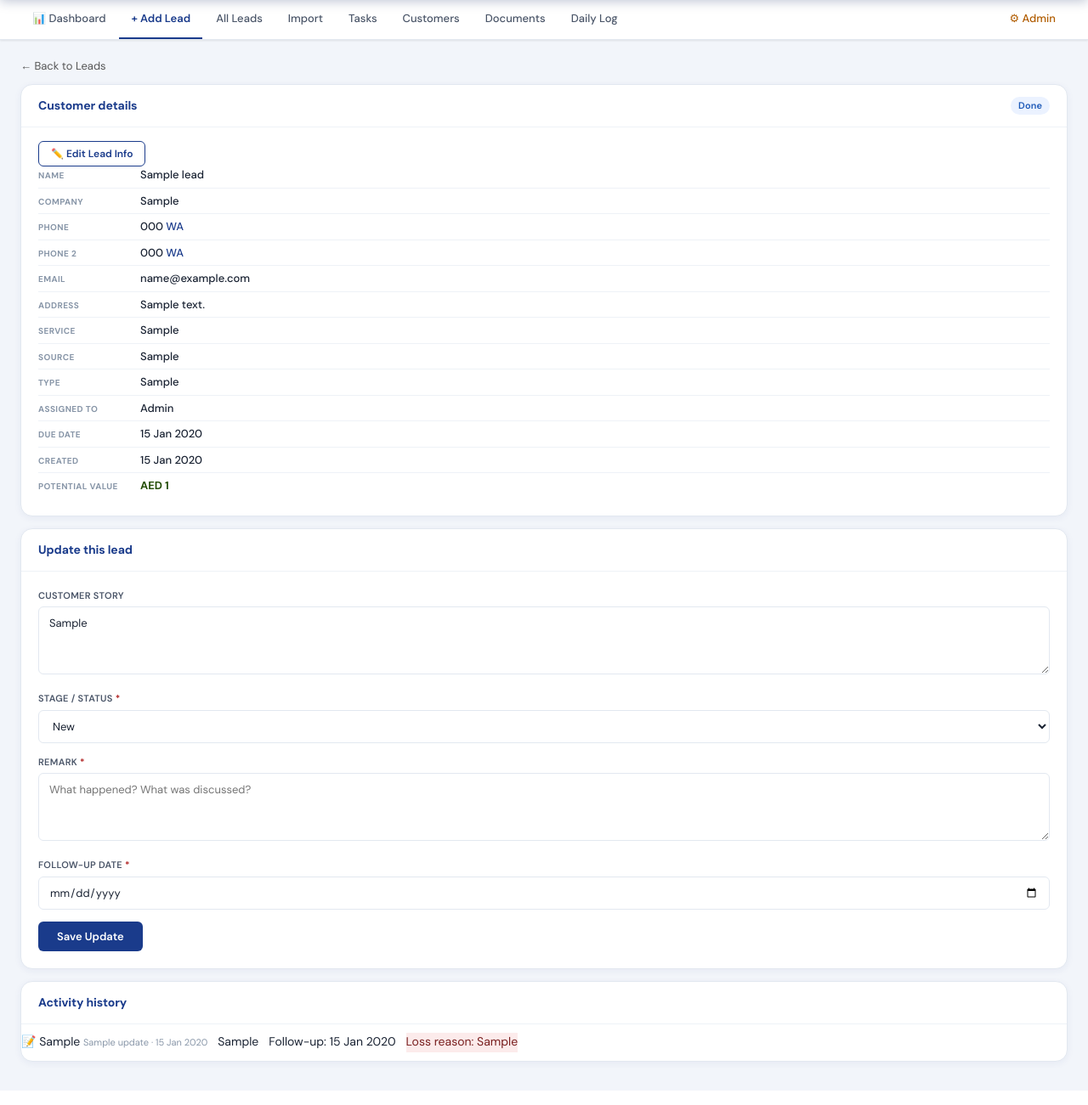
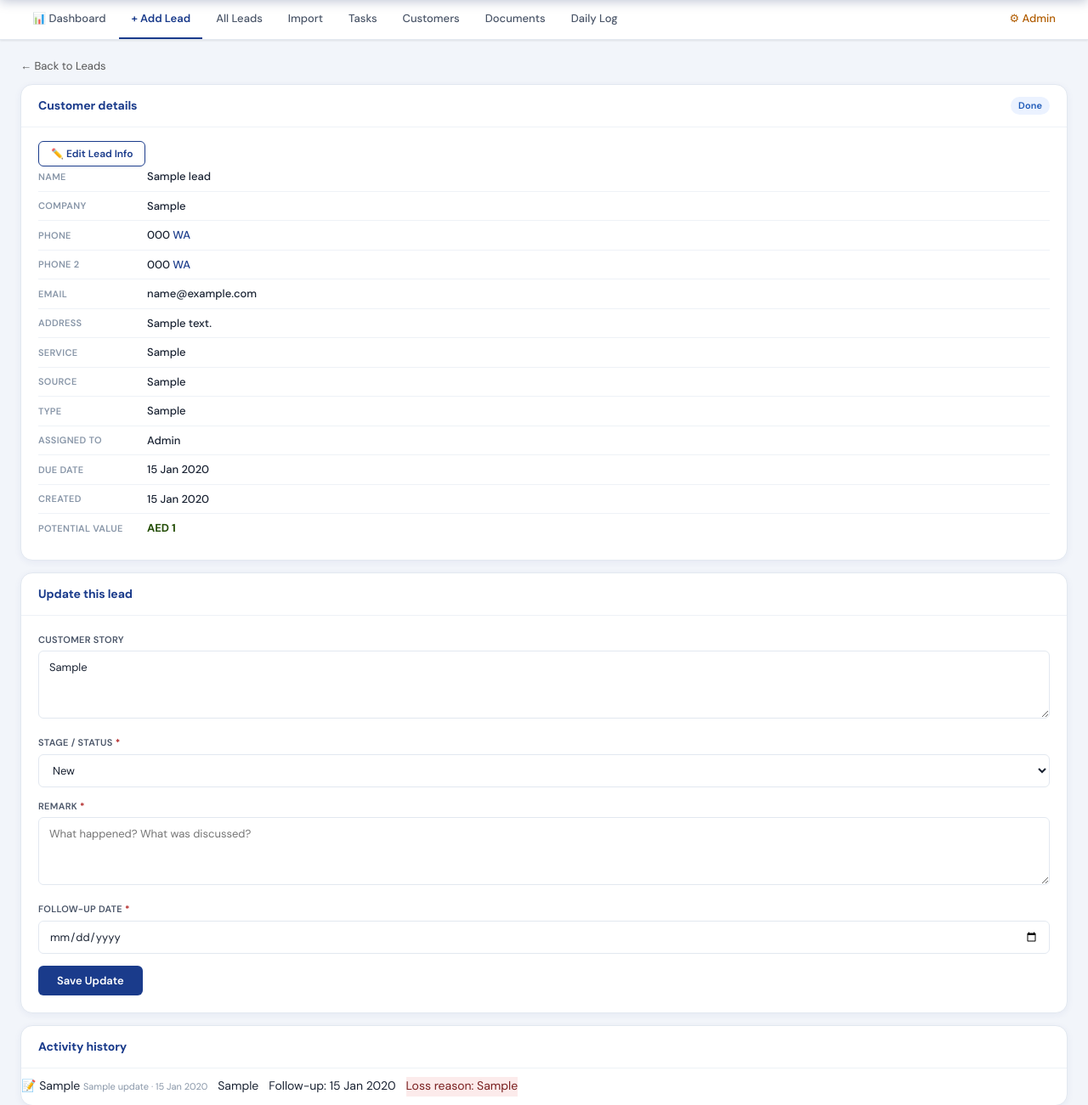
Before and after one commit to astershafeer-prog/tahfeel-crm, a Flask app: page /leads/1 in a window 1280 px wide. Shown: the part 56-1357 px from the top of the page at 85% size. Run offline with Flask 3, Linux system fonts and the light colour scheme; the visitor is signed in with stand-in values (Sample User, id 1); tables that the repository leaves empty hold one stand-in row (values such as "Sample post").

Commit message:
fix: lead detail info-row use grid layout — label fixed width, value aligned cleanly

```diff
--- a/static/css/tahfeel.css
+++ b/static/css/tahfeel.css
@@ -932,24 +932,23 @@ tr.selected td { background: var(--info-bg) !important; }
 
 /* ── Lead Detail Info Rows ──────────────────────────────── */
 .info-row {
-  display: flex;
-  gap: 10px;
-  padding: 5px 0;
+  display: grid;
+  grid-template-columns: 120px 1fr;
+  gap: 8px;
+  padding: 7px 0;
   border-bottom: 1px solid var(--border-light);
   font-size: 13px;
-  align-items: baseline;
+  align-items: center;
 }
 .info-row:last-child { border-bottom: none; }
-.info-row .lbl {
-  font-size: 10px;
-  font-weight: 700;
+.info-row > .lbl {
+  font-size: 11px;
+  font-weight: 600;
   color: var(--text-muted);
   text-transform: uppercase;
-  letter-spacing: .4px;
-  min-width: 110px;
-  flex-shrink: 0;
+  letter-spacing: .3px;
 }
-.info-row .val {
+.info-row > .val {
   color: var(--text-primary);
   font-weight: 500;
 }
```
